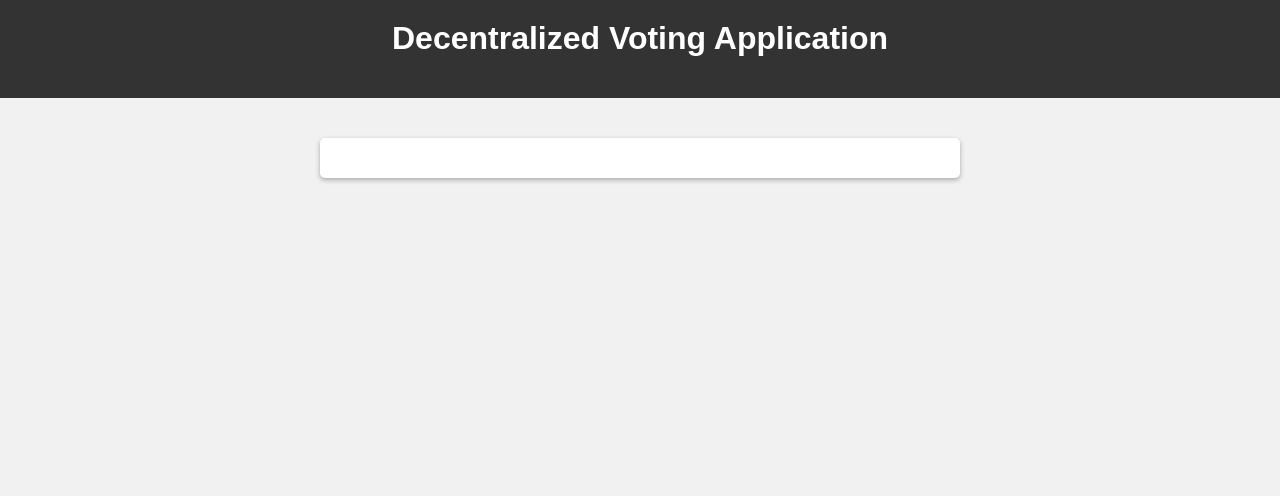
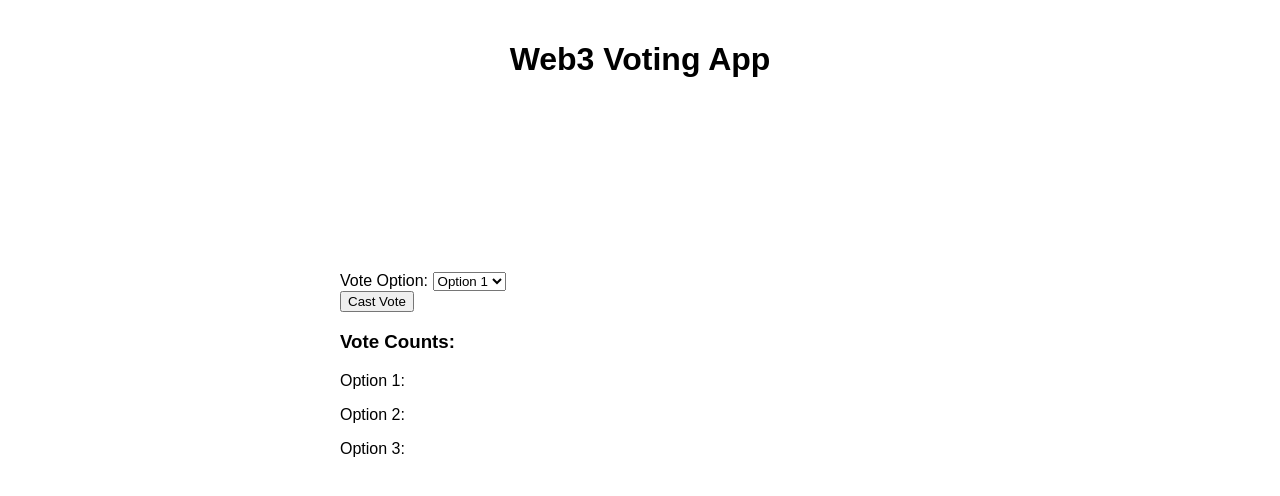
Before and after one commit to oladejo-michael/Decentralized-Voting-Application, a plain HTML site: page index.html in a window 1280 px wide. Drawn offline with nearby package versions, Linux system fonts and the light colour scheme.

Commit message:
Update index.html
Added user-friendly design and accessibility consideration

```diff
--- a/index.html
+++ b/index.html
@@ -1,46 +1,60 @@
 <!DOCTYPE html>
-<html>
+<html lang="en">
 <head>
-    <title>Decentralized Voting Application</title>
+  <meta charset="UTF-8">
+  <meta name="viewport" content="width=device-width, initial-scale=1.0">
+  <title>Web3 Voting App</title>
   <style>
     body {
-            background-color: #f1f1f1;
       font-family: Arial, sans-serif;
       margin: 0;
-            padding: 0;
-        }
-
-        .header {
-            background-color: #333;
-            color: #fff;
       padding: 20px;
-            text-align: center;
     }
 
     .container {
       max-width: 600px;
       margin: 0 auto;
-            padding: 20px;
-            background-color: #fff;
-            border-radius: 5px;
-            box-shadow: 0 2px 5px rgba(0, 0, 0, 0.3);
-            margin-top: 40px;
     }
 
     h1 {
-            margin-top: 0;
+      text-align: center;
+      margin-bottom: 20px;
     }
 
-        /* Additional styles for your content */
+    .chart-container {
+      text-align: center;
+      margin-bottom: 20px;
+    }
   </style>
 </head>
 <body>
-    <div class="header">
-        <h1>Decentralized Voting Application</h1>
+  <div class="container">
+    <h1>Web3 Voting App</h1>
+
+    <div class="chart-container">
+      <canvas id="voteChart" aria-label="Vote Results Chart" role="img"></canvas>
     </div>
 
-    <div class="container">
-        <!-- Your voting application content goes here -->
+    <div>
+      <label for="voteOption">Vote Option:</label>
+      <select id="voteOption">
+        <option value="1">Option 1</option>
+        <option value="2">Option 2</option>
+        <option value="3">Option 3</option>
+      </select>
     </div>
+
+    <button onclick="castVote()">Cast Vote</button>
+
+    <div>
+      <h3>Vote Counts:</h3>
+      <p>Option 1: <span id="option1Count"></span></p>
+      <p>Option 2: <span id="option2Count"></span></p>
+      <p>Option 3: <span id="option3Count"></span></p>
+    </div>
+  </div>
+
+  <script src="https://cdn.jsdelivr.net/npm/chart.js"></script>
+  <script src="voting.js"></script>
 </body>
 </html>
```
Lines whose indentation alone changed are shown as unchanged.
